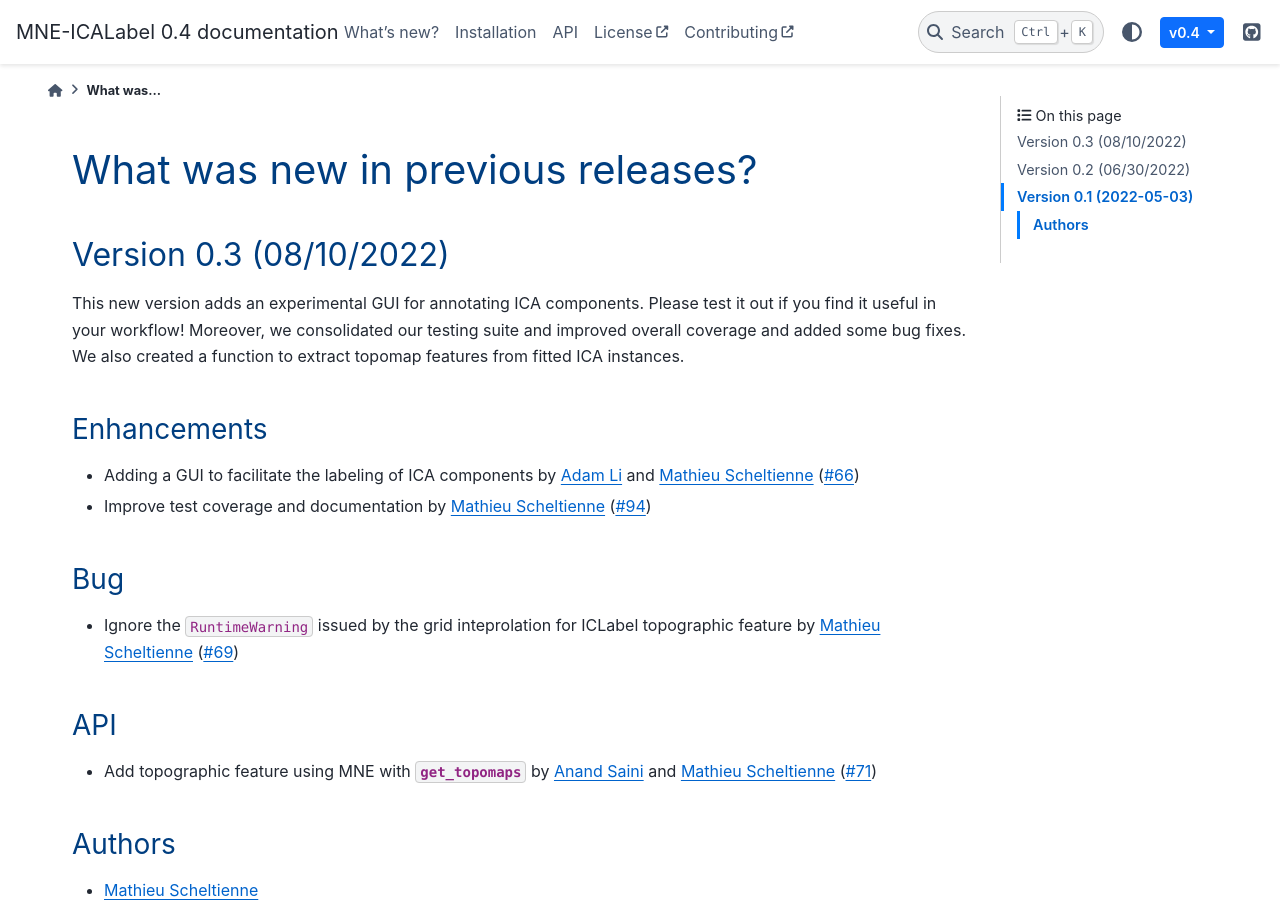
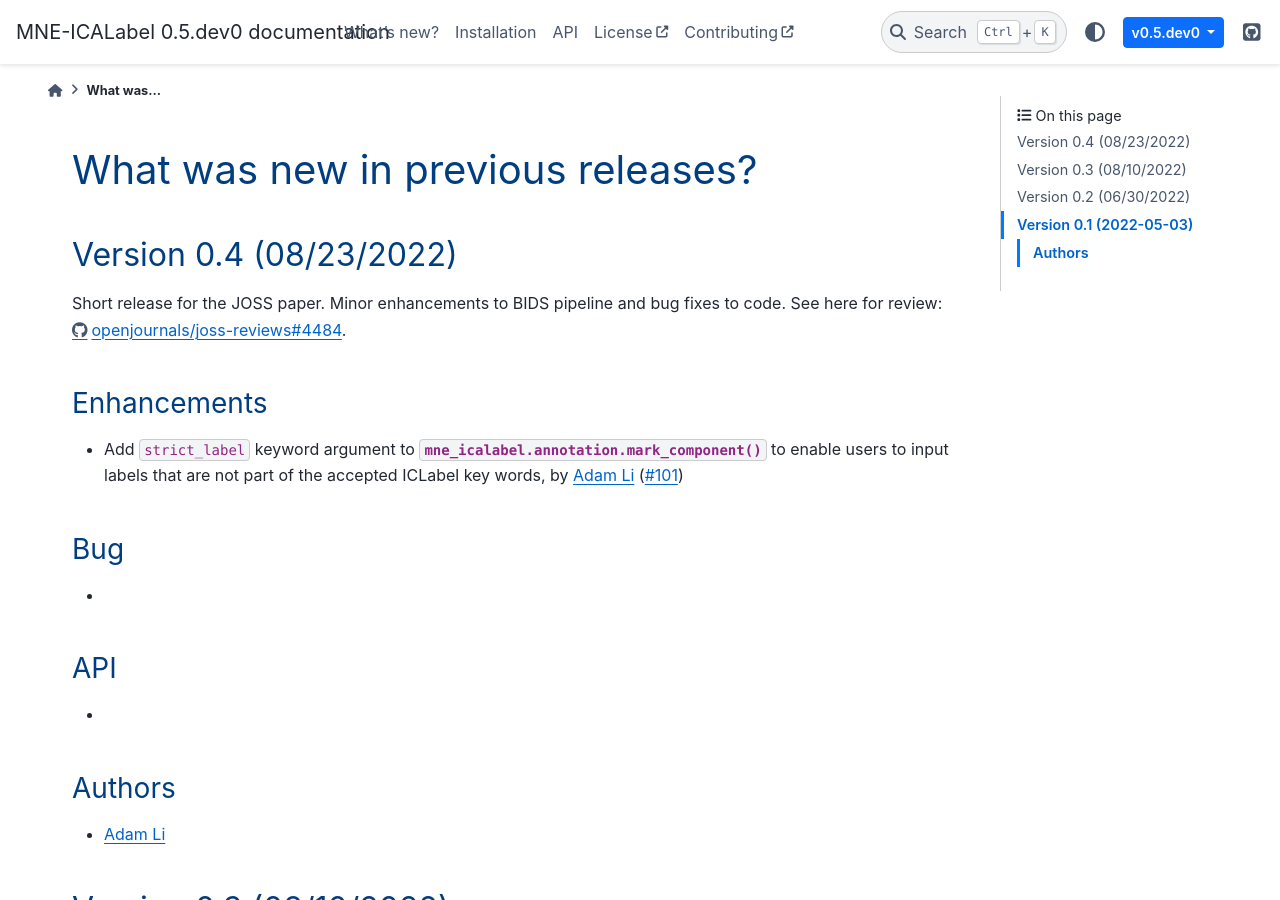
Before and after one commit to mne-tools/mne-icalabel, a Sphinx documentation site: the page built from doc/whats_new_previous_releases.rst, in a window 1280 px wide and 900 px high. Built offline with Sphinx 7.4.7 and the PyData theme 0.15.4, drawn with Linux system fonts in a browser that asks for light colours; pages that are not in the unit, such as notebooks, are missing from menus; the version number is read from the project's files by our own code.

Commit message:
New version

```diff
--- a/doc/whats_new_previous_releases.rst
+++ b/doc/whats_new_previous_releases.rst
@@ -6,6 +6,32 @@
 
 What was new in previous releases?
 ==================================
+
+Version 0.4 (08/23/2022)
+------------------------
+
+Short release for the JOSS paper. Minor enhancements to BIDS pipeline and bug fixes to code.
+See here for review: https://github.com/openjournals/joss-reviews/issues/4484.
+
+Enhancements
+~~~~~~~~~~~~
+
+- Add ``strict_label`` keyword argument to :func:`mne_icalabel.annotation.mark_component` to enable users to input labels that are not part of the accepted ICLabel key words, by `Adam Li`_ (:pr:`101`)
+
+Bug
+~~~
+
+-
+
+API
+~~~
+
+-
+
+Authors
+~~~~~~~
+
+* `Adam Li`_
 
 Version 0.3 (08/10/2022)
 ------------------------
--- a/pyproject.toml
+++ b/pyproject.toml
@@ -4,7 +4,7 @@ build-backend = 'setuptools.build_meta'
 
 [project]
 name = 'mne-icalabel'
-version = "0.4"
+version = "0.5.dev0"
 description = 'MNE-ICALabel: Automatic labeling of ICA components from MEG, EEG and iEEG data with MNE.'
 readme = 'README.md'
 license = {file = 'LICENSE'}
```
Also changed, not shown: doc/whats_new.rst (+4 -5 lines).
